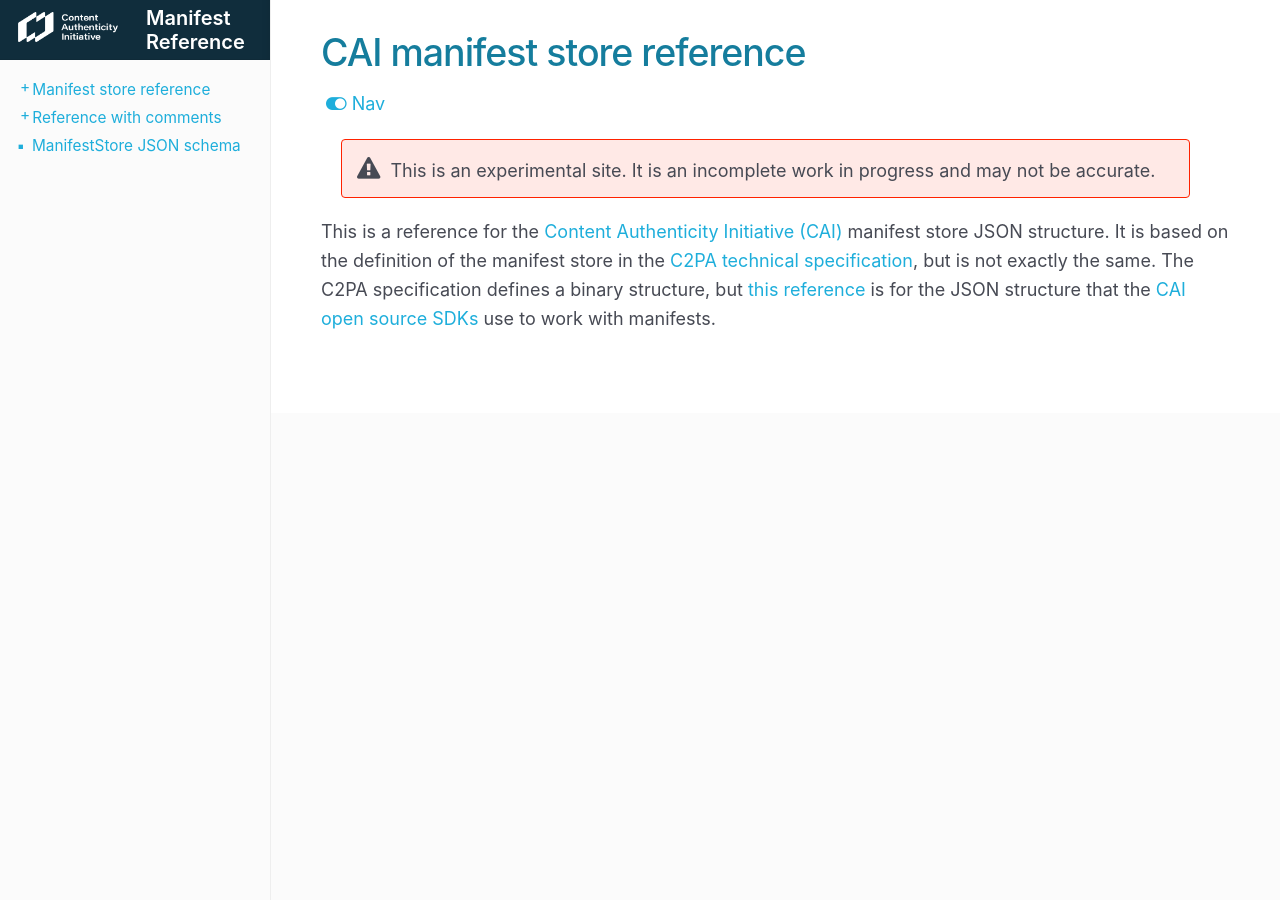
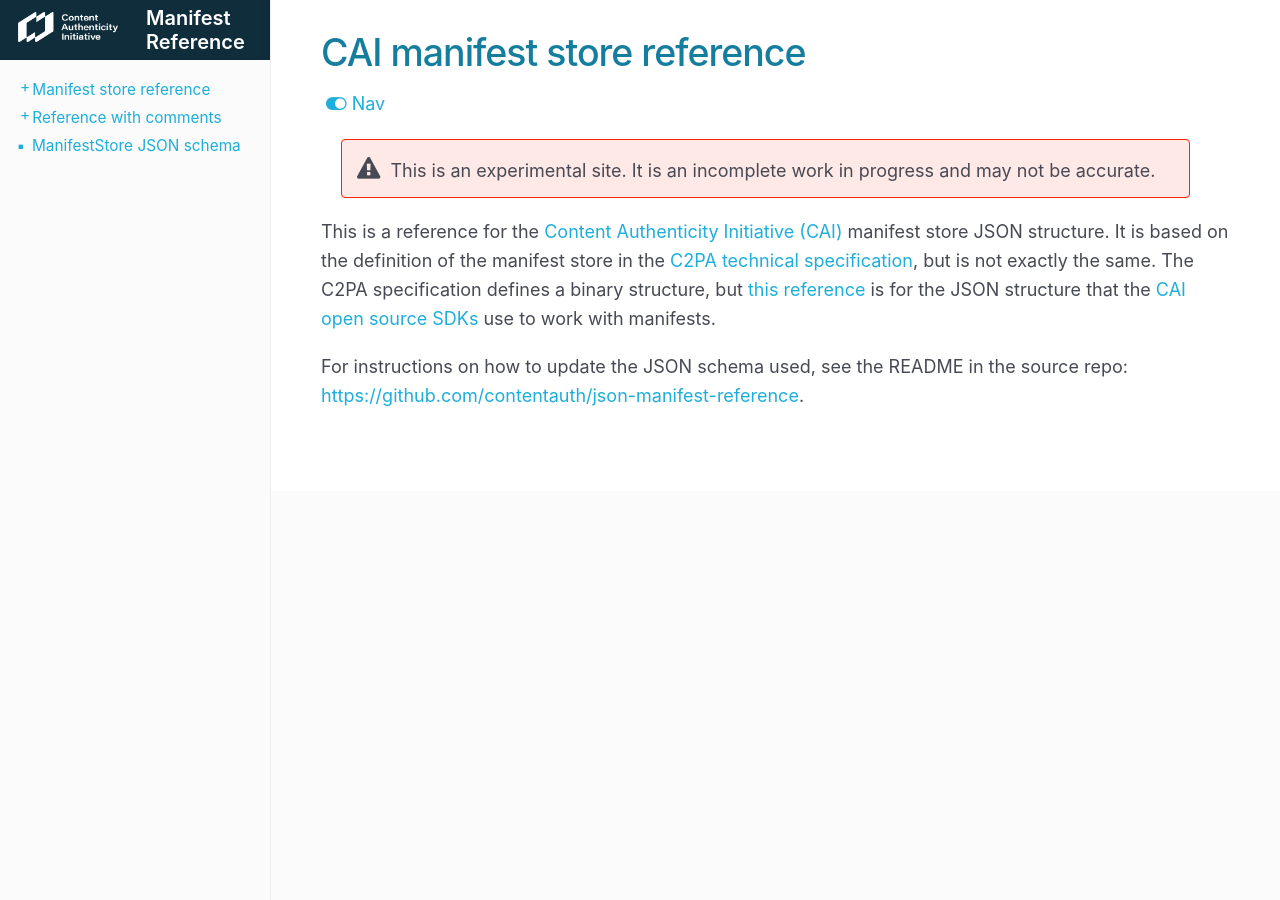
Before and after one commit to contentauth/json-manifest-reference, a Jekyll site: the page built from pages/index.md, in a window 1280 px wide. Built offline with Jekyll 4.4.1, drawn with Linux system fonts in a browser that asks for light colours; nearby versions of some CDN libraries.

Commit message:
Update index.md

```diff
--- a/pages/index.md
+++ b/pages/index.md
@@ -8,3 +8,5 @@ This is an experimental site. It is an incomplete work in progress and may not b
 {: .warning}
 
 This is a reference for the [Content Authenticity Initiative (CAI)](https://contentauthenticity.org/) manifest store JSON structure.  It is based on the definition of the manifest store in the [C2PA technical specification](https://c2pa.org/specifications/specifications/1.3/specs/C2PA_Specification.html), but is not exactly the same.  The C2PA specification defines a binary structure, but [this reference](manifest-reference) is for the JSON structure that the [CAI open source SDKs](https://opensource.contentauthenticity.org/docs/introduction) use to work with manifests.
+
+For instructions on how to update the JSON schema used, see the README in the source repo: <https://github.com/contentauth/json-manifest-reference>.
```
